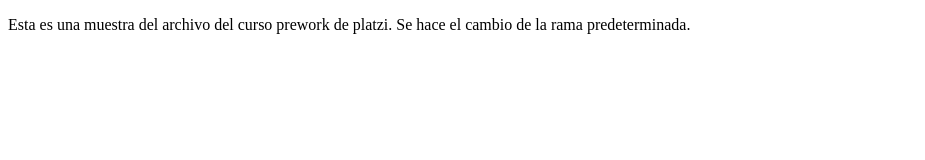
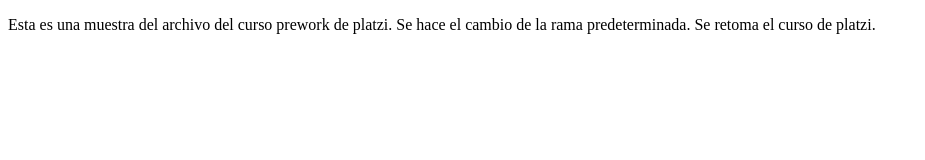
Before and after one commit to EduarCardozo/proyectodemocursoprework, a plain HTML site: page index.html in a window 1280 px wide. Shown: the whole page, without its empty margins (0-925 px from the left). Drawn offline with Linux system fonts and the light colour scheme.

Commit message:
se agrega texto de retoma de curso.

```diff
--- a/index.html
+++ b/index.html
@@ -9,6 +9,7 @@
 <body>
     <p>Esta es una muestra del archivo del curso prework de platzi.
         Se hace el cambio de la rama predeterminada.
+        Se retoma el curso de platzi.
     </p>
 </body>
 </html>
```
